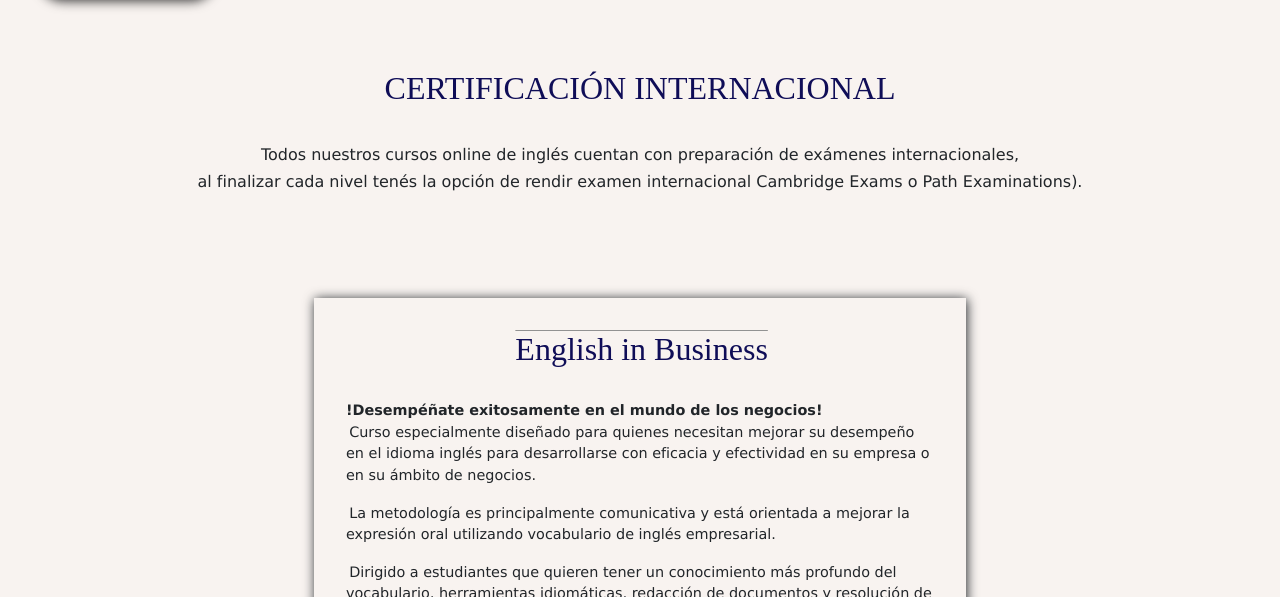
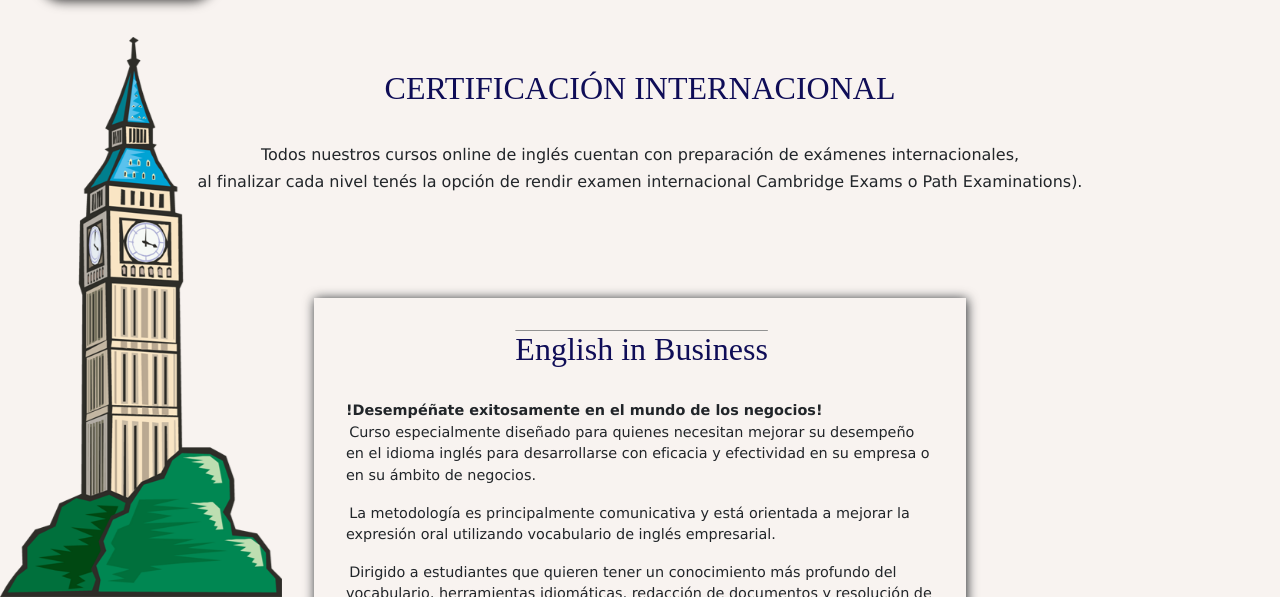
Before and after one commit to fdefortunyDev/PDF_English, a plain HTML site: page pages/cursos.html in a window 1280 px wide. Shown: the part 203-800 px from the top of the page. Drawn offline with nearby package versions, Linux system fonts and the light colour scheme; a web font is replaced by a local one.

Commit message:
agrego imagen en pagina courses

```diff
--- a/pages/cursos.html
+++ b/pages/cursos.html
@@ -38,6 +38,7 @@
         </nav>
     </header>
     <section class="conteiner-fluid">
+            <img class="tower" src="../images/pngwing.com.png" alt="clock tower image">
         <div class="row center">
             <div class="div-courses col-12">
                 <h2>CERTIFICACIÓN INTERNACIONAL</h2>
--- a/styles/partials/_courses.scss
+++ b/styles/partials/_courses.scss
@@ -8,6 +8,10 @@
     margin: 2rem 5rem;
     border: 1px solid map-get($map: $colors, $key: _lightGray);
     filter: drop-shadow(0 0 1px map-get($map: $colors, $key: _lightGray));
+}
+
+.tower{
+   display: none;
 }
 
 .content-courses {
@@ -38,6 +42,16 @@
 
     .center{
         justify-content: center;
+    }
+
+    .tower{
+        display: block;
+        background-repeat: no-repeat;
+        background-size: cover;
+        position:fixed;
+        z-index: -10;
+        height: 70%;
+        bottom:0;
     }
 
     .image-courses {
```
Also changed, not shown: images/clock-tower-bell-tower-town-sign-s-building-london-medieval-architecture-thumbnail.png (added), images/pngwing.com.png (added), styles/styles.css, 1 other file.
